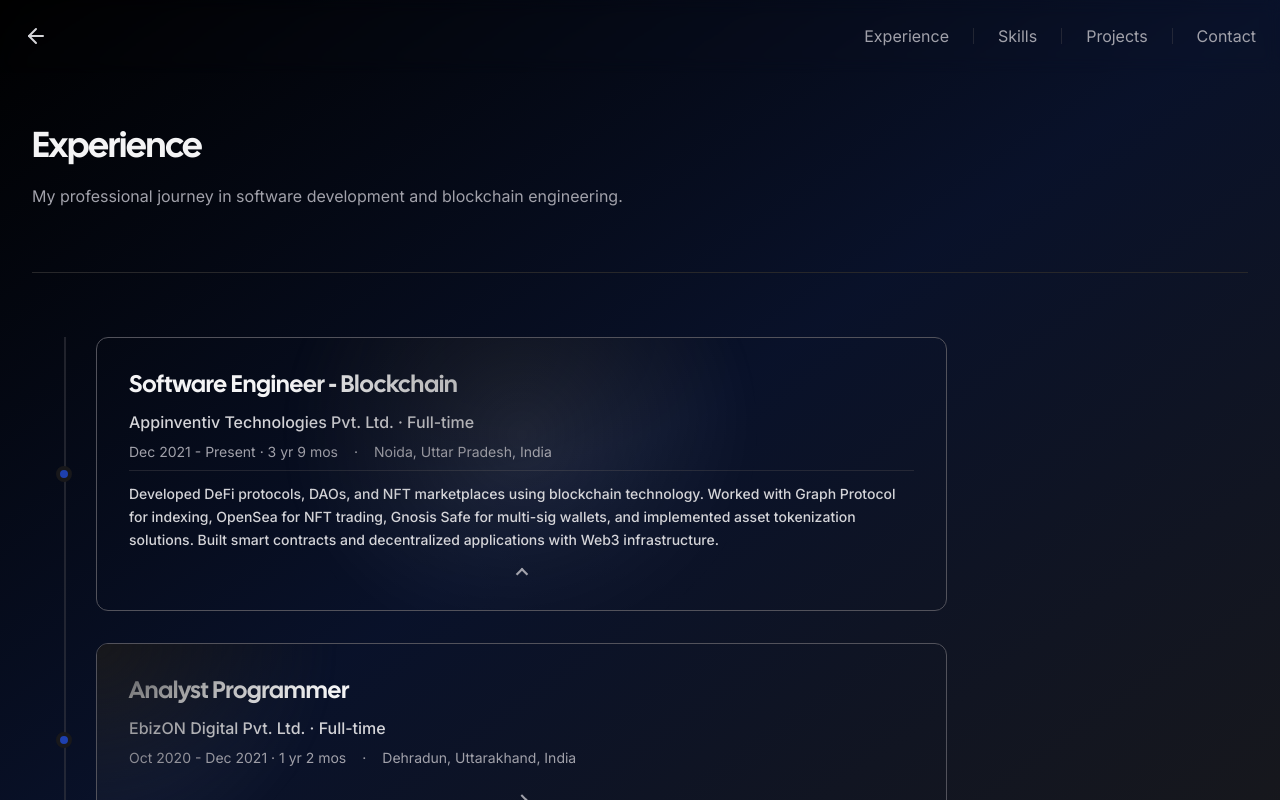
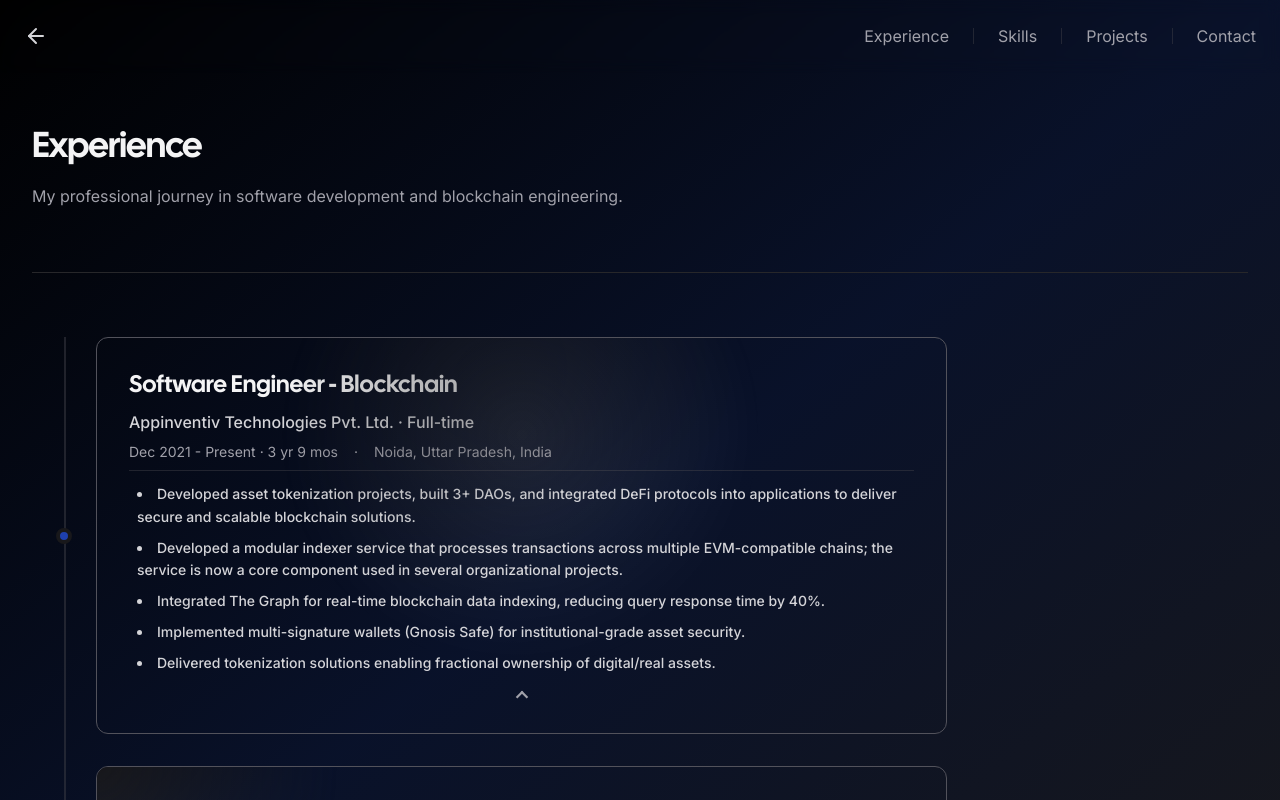
Before and after one commit to ervikassingh/ervikassingh-portfolio, a Next.js app: page /experience in a window 1280 px wide. Both pictures are taken after a click on the element 521 px from the left and 434 px from the top of the page. Shown: the top 800 px of the page. Built offline with nearby package versions, Linux system fonts and the light colour scheme; what tailwindcss-debug-screens would draw is missing.

Commit message:
feat: Enhance Experience page with improved date parsing, dynamic height calculations, and updated experience descriptions for better clarity and user engagement

```diff
--- a/app/experience/page.tsx
+++ b/app/experience/page.tsx
@@ -69,6 +69,18 @@ export default function ExperiencePage() {
       newExpanded.add(title);
     }
     setExpandedCards(newExpanded);
+
+    // Recalculate heights after state change
+    setTimeout(() => {
+      const heights: { [key: string]: number } = {};
+      experience.forEach((exp) => {
+        const contentRef = contentRefs.current[exp.title];
+        if (contentRef) {
+          heights[exp.title] = contentRef.scrollHeight;
+        }
+      });
+      setCardHeights(heights);
+    }, 50);
   };
 
   // Calculate content height when component mounts and on window resize
@@ -78,17 +90,22 @@ export default function ExperiencePage() {
       experience.forEach((exp) => {
         const contentRef = contentRefs.current[exp.title];
         if (contentRef) {
+          // Use scrollHeight for more accurate measurement of full content
           heights[exp.title] = contentRef.scrollHeight;
         }
       });
       setCardHeights(heights);
     };
 
-    calculateHeights();
+    // Add a longer delay to ensure DOM is fully rendered with list items
+    const timeoutId = setTimeout(calculateHeights, 200);
 
     // Recalculate heights on window resize
     window.addEventListener('resize', calculateHeights);
-    return () => window.removeEventListener('resize', calculateHeights);
+    return () => {
+      clearTimeout(timeoutId);
+      window.removeEventListener('resize', calculateHeights);
+    };
   }, []);
 
   return (
@@ -157,17 +174,20 @@ export default function ExperiencePage() {
                                 ref={(el) => { contentRefs.current[exp.title] = el; }}
                                 className="border-t border-zinc-700/50 pt-3"
                               >
-                                <p className="text-sm text-zinc-300 leading-relaxed select-none font-medium group-hover:text-zinc-200 transition-colors duration-300">
-                                  {exp.description}
-                                </p>
+                                <ul className="text-sm text-zinc-300 leading-relaxed select-none font-medium group-hover:text-zinc-200 transition-colors duration-300 list-disc list-inside space-y-2">
+                                  {exp.description.map((line, index) => (
+                                    <li key={index} className="pl-2">
+                                      {line}
+                                    </li>
+                                  ))}
+                                </ul>
                               </div>
                             </div>
 
                             {/* Expand/Collapse Indicator */}
                             <div className="flex items-center justify-center pt-3">
-                              <div className={`w-2 h-2 border-t-2 border-r-2 border-zinc-400 transition-all duration-500 ease-in-out ${
-                                expandedCards.has(exp.title) ? '-rotate-45 scale-110' : 'rotate-45 scale-100'
-                              }`}></div>
+                              <div className={`w-2 h-2 border-t-2 border-r-2 border-zinc-400 transition-all duration-500 ease-in-out ${expandedCards.has(exp.title) ? '-rotate-45 scale-110' : 'rotate-45 scale-100'
+                                }`}></div>
                             </div>
                           </div>
                         </div>
--- a/content/experience/index.ts
+++ b/content/experience/index.ts
@@ -6,7 +6,13 @@ const experience = [
     startDate: "Dec 2021",
     endDate: "Present",
     location: "Noida, Uttar Pradesh, India",
-    description: "Developed DeFi protocols, DAOs, and NFT marketplaces using blockchain technology. Worked with Graph Protocol for indexing, OpenSea for NFT trading, Gnosis Safe for multi-sig wallets, and implemented asset tokenization solutions. Built smart contracts and decentralized applications with Web3 infrastructure."
+    description: [
+      "Developed asset tokenization projects, built 3+ DAOs, and integrated DeFi protocols into applications to deliver secure and scalable blockchain solutions.",
+      "Developed a modular indexer service that processes transactions across multiple EVM-compatible chains; the service is now a core component used in several organizational projects.",
+      "Integrated The Graph for real-time blockchain data indexing, reducing query response time by 40%.",
+      "Implemented multi-signature wallets (Gnosis Safe) for institutional-grade asset security.",
+      "Delivered tokenization solutions enabling fractional ownership of digital/real assets."
+    ]
   },
   {
     title: "Analyst Programmer",
@@ -15,7 +21,12 @@ const experience = [
     startDate: "Oct 2020",
     endDate: "Dec 2021",
     location: "Dehradun, Uttarakhand, India",
-    description: "Worked as a full-stack developer building web applications with React frontend and Express.js backend. Developed RESTful APIs and implemented modern web development practices."
+    description: [
+      "Built 3+ production-grade web applications with React frontend and Express.js backend.",
+      "Developed RESTful APIs and optimized backend performance to significantly reduce latency.",
+      "Implemented modern CI/CD pipelines and Git-based workflows to accelerate feature releases by 25%.",
+      "Collaborated with product and design teams to deliver scalable, user-friendly solutions for enterprise clients."
+    ]
   }
 ];
 
```
